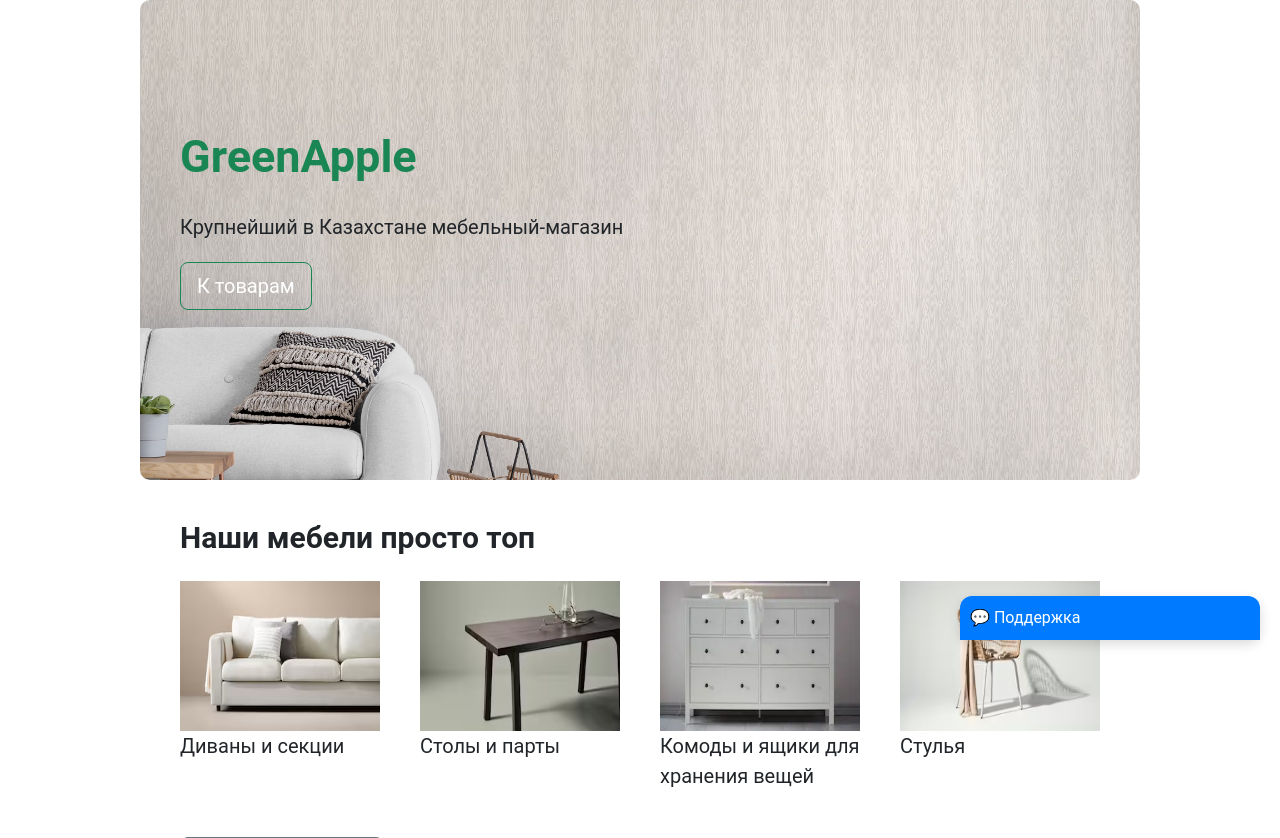
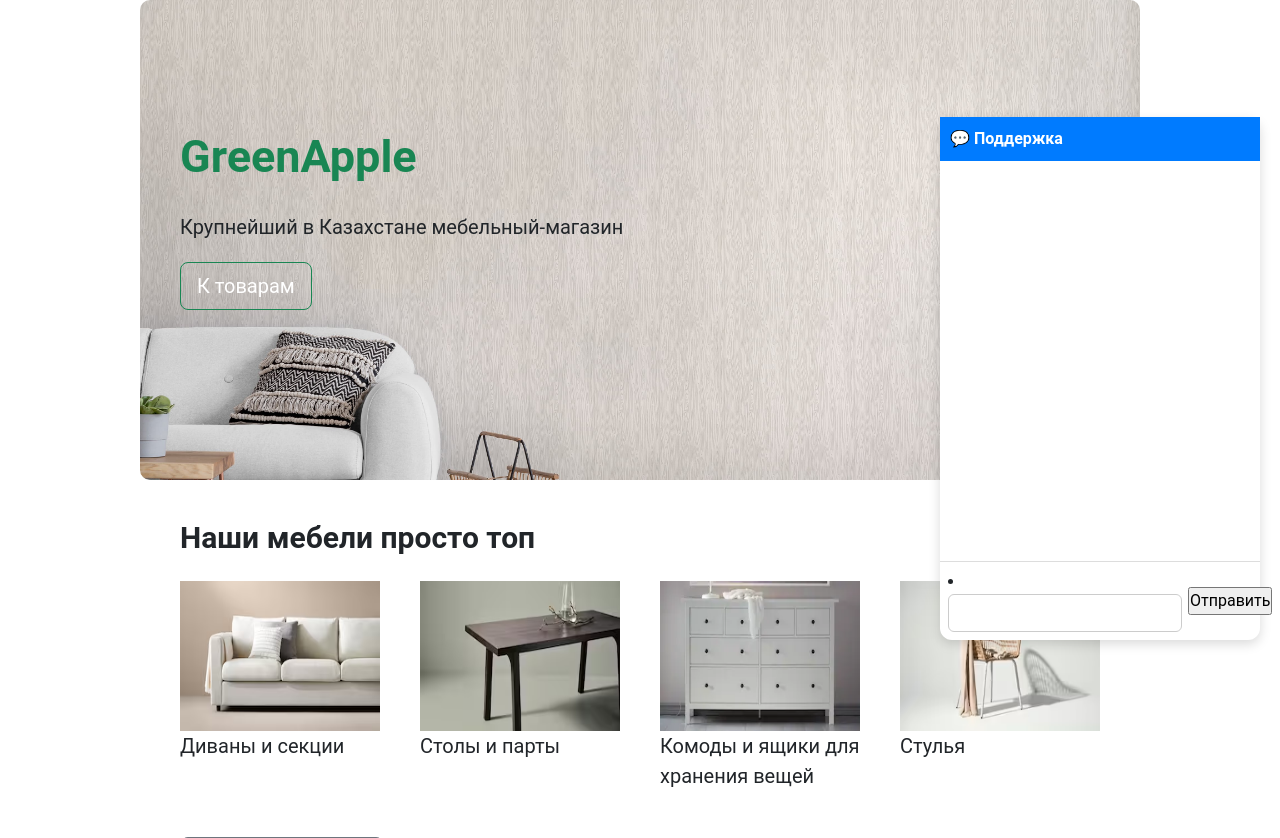
Before and after one commit to Erarys/DjangoSite, a Django app: page / in a window 1280 px wide. Shown: the part 140-978 px from the top of the page. Run offline with Django 4.2, Linux system fonts and the light colour scheme.

Commit message:
updated interface for assitant

```diff
--- a/mysite/shop/ai.py
+++ b/mysite/shop/ai.py
@@ -24,7 +24,7 @@ def ai_helper(question: str):
     load_dotenv()
 
     # Настройки LLM и эмбеддингов
-    Settings.llm = OpenAI(model="gpt-4o-mini", temperature=0.1, max_tokens=140)
+    Settings.llm = OpenAI(model="gpt-4o-mini", temperature=0.1, max_tokens=50)
     Settings.embed_model = OpenAIEmbedding(
         model="text-embedding-3-small",
         embed_batch_size=100
--- a/mysite/shop/forms.py
+++ b/mysite/shop/forms.py
@@ -25,6 +25,7 @@ class ProductCreateForm(forms.ModelForm):
 
 class SupportForm(forms.Form):
     question = forms.CharField(
+        label="",
         widget=forms.TextInput(attrs={
             "autocomplete": "off",
             "placeholder": ""
--- a/mysite/shop/static/shop/css/support-chat.css
+++ b/mysite/shop/static/shop/css/support-chat.css
@@ -2,29 +2,67 @@
   position: fixed;
   bottom: 20px;
   right: 20px;
-  width: 300px;
+  width: 320px;
   border-radius: 12px;
   box-shadow: 0 4px 12px rgba(0,0,0,0.15);
   font-family: sans-serif;
-  z-index: 9999;
+  background: #fff;
+  display: flex;
+  flex-direction: column;
 }
 
 #chat-header {
   background: #007bff;
-  color: white;
+  color: #fff;
   padding: 10px;
-  cursor: pointer;
-  border-top-left-radius: 12px;
-  border-top-right-radius: 12px;
-  user-select: none;
+  font-weight: bold;
 }
 
 #chat-body {
-  background: #fff;
+  display: flex;
+  flex-direction: column;
+  height: 400px;
+}
+
+#messages {
+  flex: 1;                 /* занимает всё оставшееся пространство */
+  overflow-x: auto;        /* прокрутка если сообщений много */
+  overflow-y: auto;        /* прокрутка если сообщений много */
+
+}
+
+#messages p.user {
+  text-align: right;
+  background: #007bff;
+  color: #fff;
+  padding: 6px 10px;
+  border-radius: 8px;
+  margin: 4px 0;
+  display: inline-block;
+}
+
+#messages p.bot {
+  text-align: left;
+  background: #eee;
+  padding: 6px 10px;
+  border-radius: 8px;
+  margin: 4px 0;
+  display: inline-block;
+}
+
+#ask-question {
+  border-top: 1px solid #ddd;
+  padding: 8px;
+}
+
+#ask-question form {
+  display: flex;
+  align-items: center;   /* выравниваем поля по центру по вертикали */
+  gap: 6px;              /* расстояние между input и кнопкой */
+}
+#ask-question input[type="text"] {
+  flex: 1;
+  padding: 6px;
+  border-radius: 6px;
   border: 1px solid #ccc;
-  border-top: none;
-  padding: 10px;
-  max-height: 600px;
-  overflow-y: auto;
-  display: none; /* по умолчанию скрыто */
 }
--- a/mysite/shop/static/shop/js/support_window.js
+++ b/mysite/shop/static/shop/js/support_window.js
@@ -2,12 +2,14 @@ document.addEventListener("DOMContentLoaded", function () {
     const header = document.getElementById("chat-header");
     const body = document.getElementById("chat-body");
 
-    // проверяем, есть ли уже флаг
     if (!header.dataset.listenerAttached) {
         header.dataset.listenerAttached = "true";
 
         header.addEventListener("click", function () {
-            body.style.display = body.style.display === "none" ? "block" : "none";
+            const currentDisplay = window.getComputedStyle(body).display;
+
+            body.style.display = (currentDisplay === "none") ? "block" : "none";
         });
     }
+
 });
--- a/mysite/shop/templates/shop/home-page.html
+++ b/mysite/shop/templates/shop/home-page.html
@@ -51,28 +51,34 @@
         </div>
     </section>
 
+    <div id="chat-widget">
+        <div id="chat-header">💬 Поддержка</div>
+        {% block messages-block %}
+            <div id="chat-body" hx-trigger="question_valid from:body" hx-get="{% url 'shop:question-list' %}"
+                 hx-swap="outerHTML">
+                <div id="messages">
 
-    <div id="chat-widget">
-        <div id="chat-header">
-            💬 Поддержка
+                    {% if chat_history %}
+                        {% for msg in chat_history %}
+                            <p class="{{ msg.sender }}">{{ msg.text }}</p>
+                        {% endfor %}
+                    {% endif %}
+
                 </div>
-        <div id="chat-body">
+            </div>
+        {% endblock %}
         {% block ask-question-block %}
             <div id="ask-question">
-
-                    <p>{{ answer }}</p>
-                    <form hx-post="{% url 'shop:home_page' %}"
+                <form id="chat-form"
+                      hx-post="{% url 'shop:home_page' %}"
                       hx-target="#ask-question"
                       hx-swap="outerHTML">
-                        {{ form.as_p }}
+                    {{ form.as_ul }}
                     <input type="submit" value="Отправить">
                 </form>
-
             </div>
         {% endblock %}
     </div>
-    </div>
-
 
 
     <section class="second-block">
--- a/mysite/shop/urls.py
+++ b/mysite/shop/urls.py
@@ -8,6 +8,7 @@ from shop.views import (
     ProductUpdateView,
     ProductDeleteView,
     CreateOrderView,
+    questionlist,
 )
 
 app_name = "shop"
@@ -19,5 +20,6 @@ urlpatterns = [
     path("products/<int:pk>", ProductDetailsView.as_view(), name="product_details"),
     path("products/<int:pk>/update", ProductUpdateView.as_view(), name="product_update"),
     path("products/<int:pk>/delete", ProductDeleteView.as_view(), name="product_delete"),
-    path("order/", CreateOrderView.as_view(), name="order_create")
+    path("order/", CreateOrderView.as_view(), name="order_create"),
+    path('question-list/', questionlist, name='question-list'),
 ]
--- a/mysite/shop/views.py
+++ b/mysite/shop/views.py
@@ -12,32 +12,61 @@ from shop.models import Product, Order, Basket
 
 from render_block import render_block_to_string
 
+
+def questionlist(request):
+    session = request.session
+
+    if "chat_history" not in session:
+        session["chat_history"] = []
+    context = {
+        'chat_history': session["chat_history"]
+    }
+    html = render_block_to_string('shop/home-page.html', 'messages-block', context)
+    return HttpResponse(html)
 class HomePageView(View):
     def get(self, request: HttpRequest):
+        session = request.session
+
+        if "chat_history" not in session:
+            session["chat_history"] = []
+
         form = SupportForm()
         context = {
-            'form': form
+            'form': form,
+            'chat_history': session["chat_history"]
         }
-
         return render(request, 'shop/home-page.html', context)
 
     def post(self, request: HttpRequest):
         form = SupportForm(request.POST)
+        session = request.session
+
         if form.is_valid():
             question = form.cleaned_data['question']
+            answer = ai_helper(question)
 
-            answer = ai_helper(question)
-            # return JsonResponse({'answer': answer})
+            # добавляем в историю
+            session["chat_history"].append({"sender": "user", "text": question})
+            session["chat_history"].append({"sender": "bot", "text": answer})
+            session.modified = True
+
             context = {
-                'form': form,
-                'answer': answer
+                'form': SupportForm(),
             }
 
             html = render_block_to_string('shop/home-page.html', 'ask-question-block', context)
-            return HttpResponse(html)
 
+            response = HttpResponse(html)
 
-        return render(request, 'shop/home-page.html', {'form': form})
+            if form.is_valid():
+                response['HX-Trigger'] = 'question_valid'
+            return response
+
+        return render(request, 'shop/home-page.html', {
+            'form': form,
+            'chat_history': session.get("chat_history", [])
+        })
+
 
 class ProductsListView(ListView):
     template_name = "shop/products-list.html"
```
Lines whose indentation alone changed are shown as unchanged.
